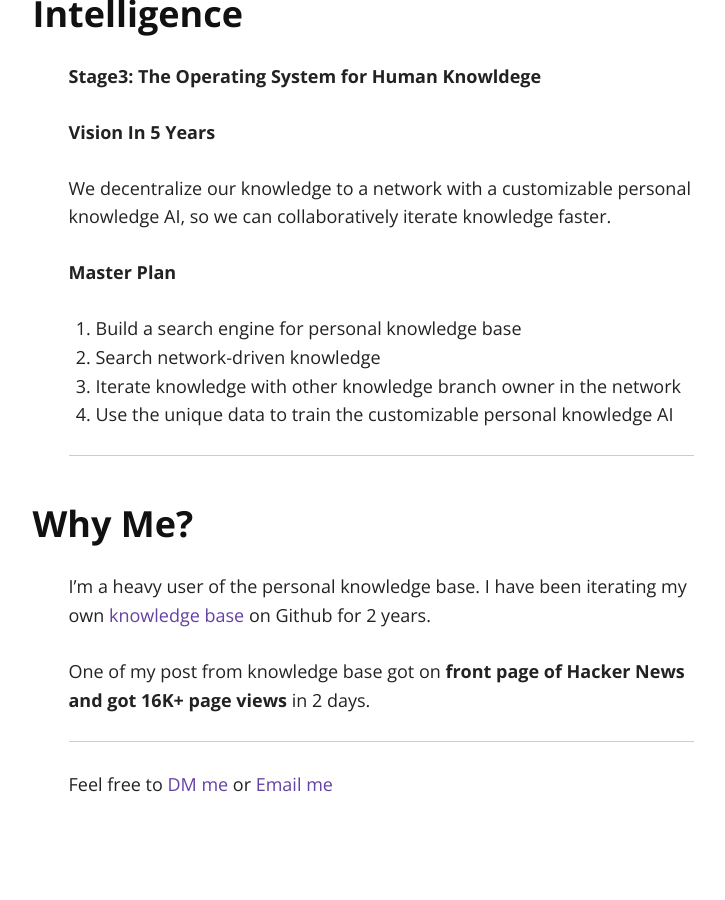
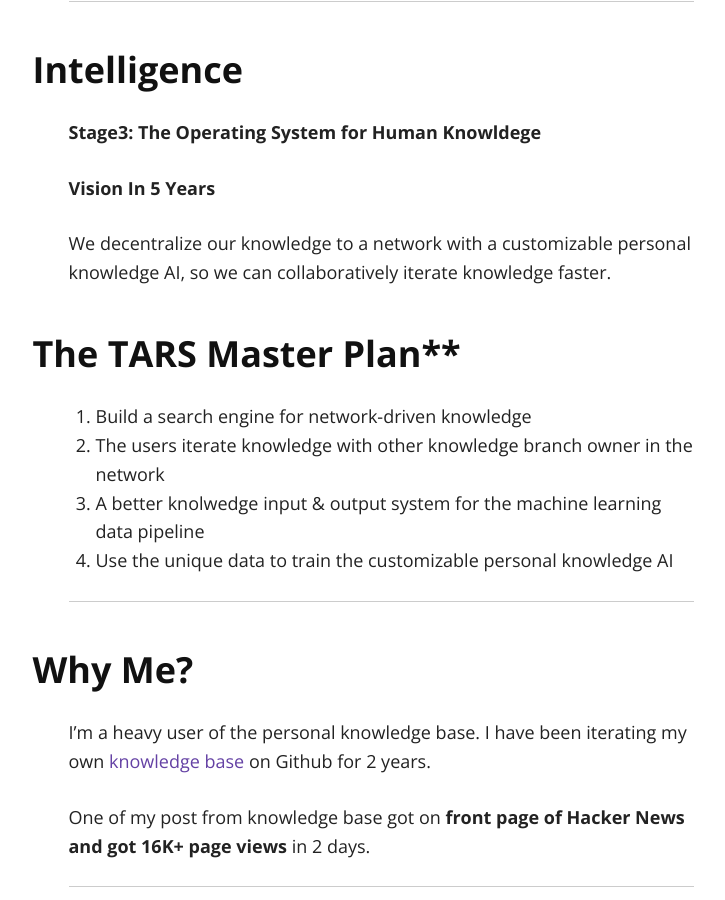
Before and after one commit to tarsmachine/tarsmachine.github.io, a Jekyll site: the page built from index.md, in a window 1280 px wide and 900 px high, scrolled down 3068 px. Shown: the whole window, without its empty margins (259-984 px from the left). Built offline with Jekyll 4.4.1, drawn with Linux system fonts in a browser that asks for light colours; nearby versions of some CDN libraries; some of the changed text lies outside the part shown.

Commit message:
Update Master Plan

```diff
--- a/index.md
+++ b/index.md
@@ -72,11 +74,11 @@ The core interaction on TARS is to iterate knowledge branching with other hacker
 
 We decentralize our knowledge to a network with a customizable personal knowledge AI, so we can collaboratively iterate knowledge faster.
 
-**Master Plan**
+### The TARS Master Plan**
 
-1. Build a search engine for personal knowledge base
-2. Search network-driven knowledge
-3. Iterate knowledge with other knowledge branch owner in the network
+1. Build a search engine for network-driven knowledge
+2. The users iterate knowledge with other knowledge branch owner in the network
+3. A better knolwedge input & output system for the machine learning data pipeline
 3. Use the unique data to train the customizable personal knowledge AI
 
 ---
```
Also changed, not shown: other parts of index.md (+2 -0 lines).
